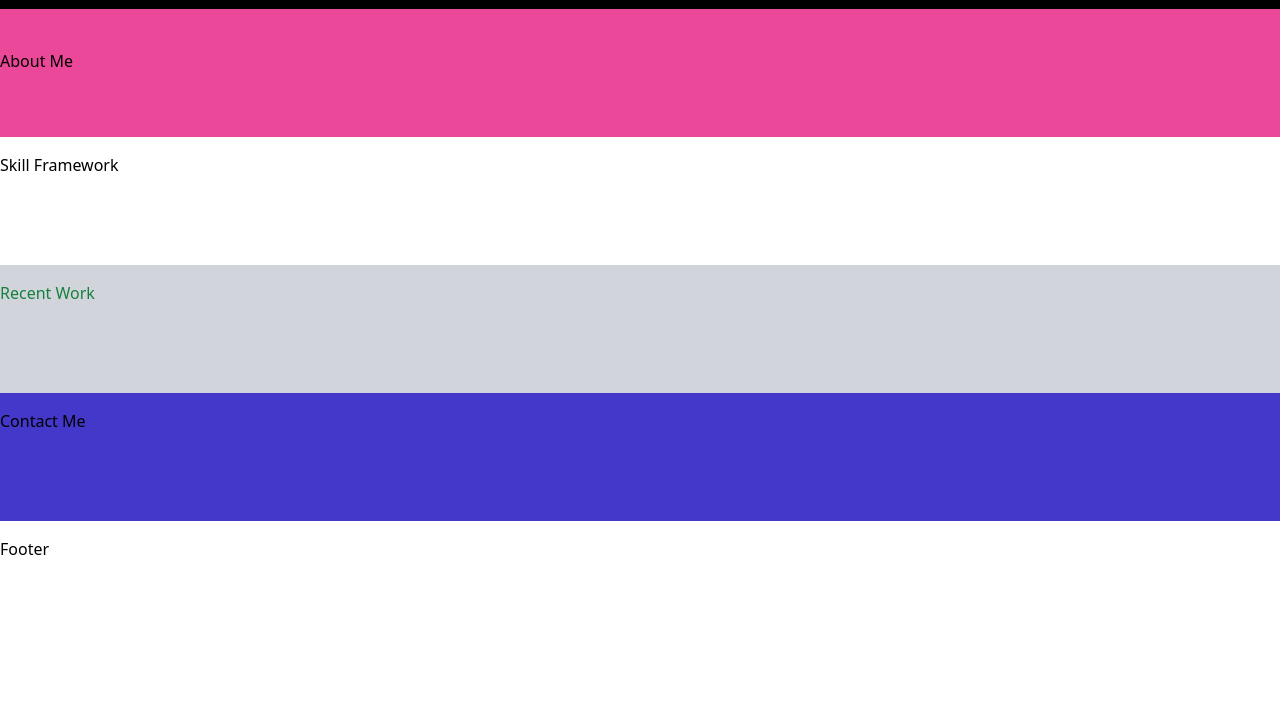
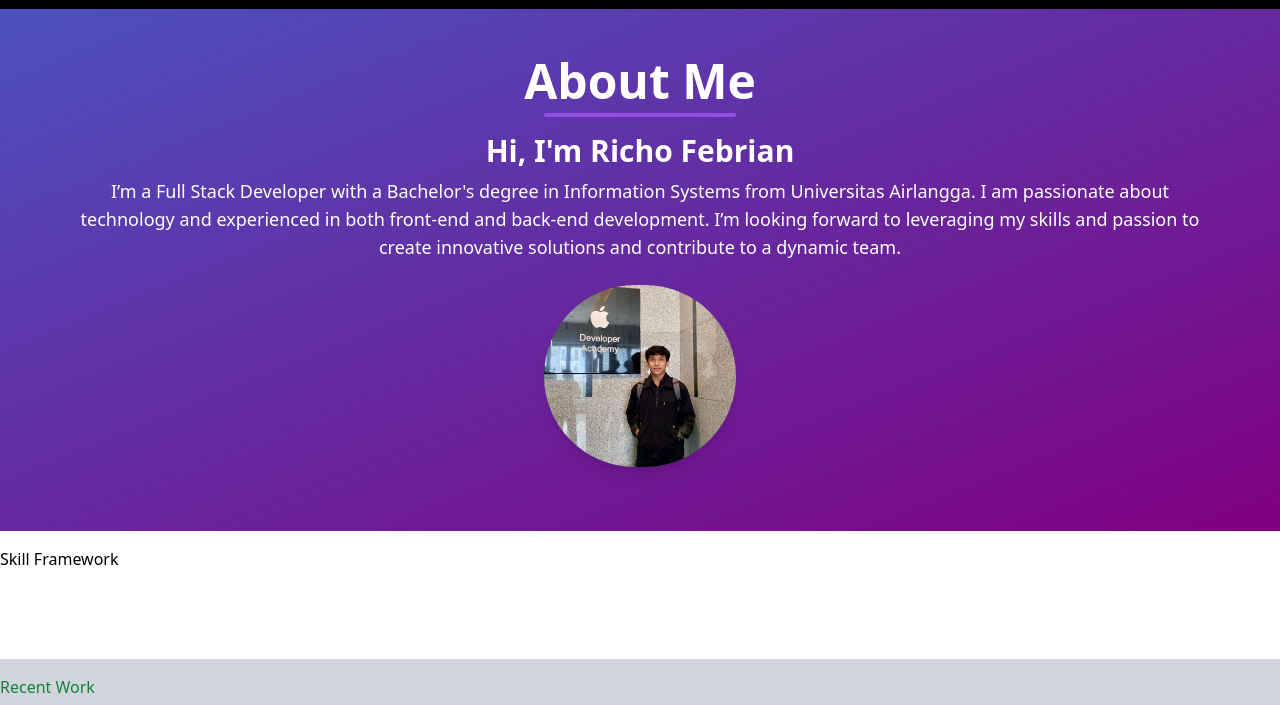
Before and after one commit to richofal/portfolio-tailwindcss, a website: page public/index.html in a window 1280 px wide. Shown: the part 95-800 px from the top of the page. Drawn offline with Linux system fonts and the light colour scheme.

Commit message:
Build and style 'About Me' Section - Part 1.

```diff
--- a/public/index.html
+++ b/public/index.html
@@ -5,6 +5,11 @@
     <meta name="viewport" content="width=device-width, initial-scale=1.0" />
     <title>Web Portfolio</title>
     <link rel="stylesheet" href="css/style.css" />
+    <style>
+      .gradient {
+        background-image: linear-gradient(to bottom right, #4c51bf, purple);
+      }
+    </style>
   </head>
   <body>
     <section class="w-screen mx-auto">
@@ -108,18 +113,48 @@
       </nav>
     </section>
 
-    <section class="w-screen mx-auto py-10 bg-pink-500 h-32">About Me</section>
+    <section class="w-screen mx-auto py-4 gradient">
+      <div class="px-16 py-8 text-center text-white">
+        <h1 class="w-full text-5xl font-bold">About Me</h1>
+        <div class="mb-4">
+          <div
+            class="bg-purple-500 w-1/6 my-2 opacity-75 rounded h-1 mx-auto"
+          ></div>
+        </div>
+        <h2 class="text-3xl font-bold mb-2">Hi, I'm Richo Febrian</h2>
+        <h3 class="text-lg mb-2">
+          I’m a Full Stack Developer with a Bachelor's degree in Information
+          Systems from Universitas Airlangga. I am passionate about technology
+          and experienced in both front-end and back-end development. I’m
+          looking forward to leveraging my skills and passion to create
+          innovative solutions and contribute to a dynamic team.
+        </h3>
+        <div class="w-full">
+          <div class="px-4 py-4">
+            <img
+              src="/public/images/about-me.jpg"
+              alt=""
+              class="shadow-lg rounded-full max-w-full mx-auto text-center w-48"
+            />
+          </div>
+        </div>
+      </div>
+    </section>
+
     <section class="w-screen mx-auto py-4 bg-white h-32">
       Skill Framework
     </section>
+
     <section
       class="w-screen mx-auto py-4 bg-gray-300 h-32 text-indigo-900 lg:text-green-700"
     >
       Recent Work
     </section>
+
     <section class="w-screen mx-auto py-4 bg-indigo-700 h-32">
       Contact Me
     </section>
+
     <section class="w-screen mx-auto py-4 bg-white h-32">Footer</section>
   </body>
 </html>
```
Also changed, not shown: public/css/style.css, public/images/about-me.jpg (added).
